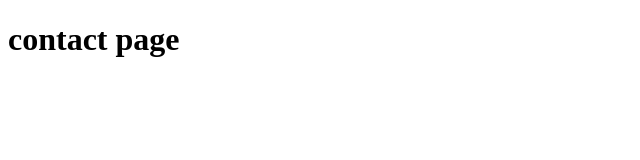
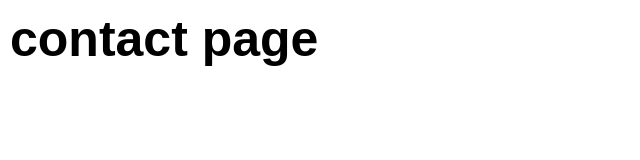
Before and after one commit to marcus2050/trader205, a plain HTML site: page contact.html in a window 1280 px wide. Shown: the whole page, without its empty margins (0-640 px from the left). Drawn offline with Linux system fonts and the light colour scheme.

Commit message:
Update contact.html

```diff
--- a/contact.html
+++ b/contact.html
@@ -2,6 +2,8 @@
 <html>
 <head>
 	<title>contact</title>
+	<meta charset="utf-8">
+	<link rel="stylesheet" href="style.css">
 </head>
 <body>
 	<h1>contact page</h1>
```
